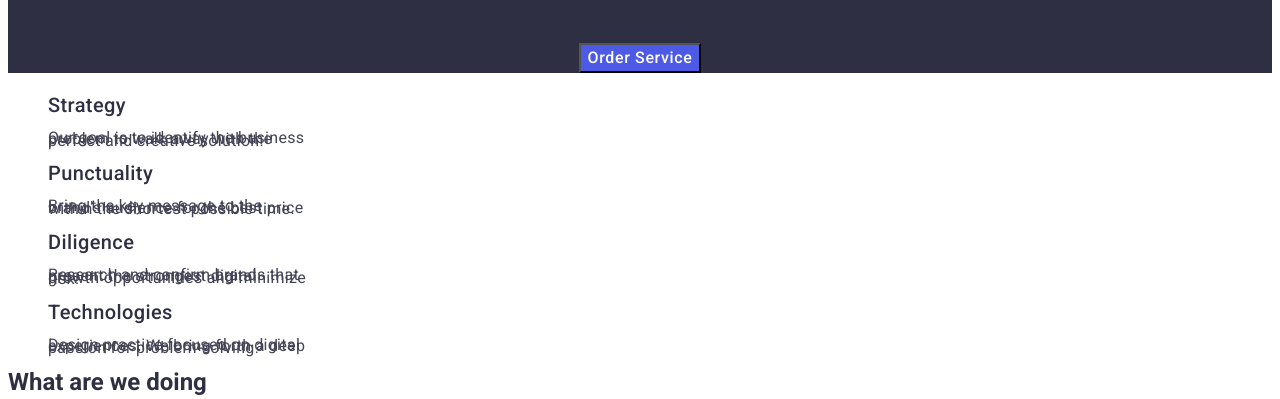
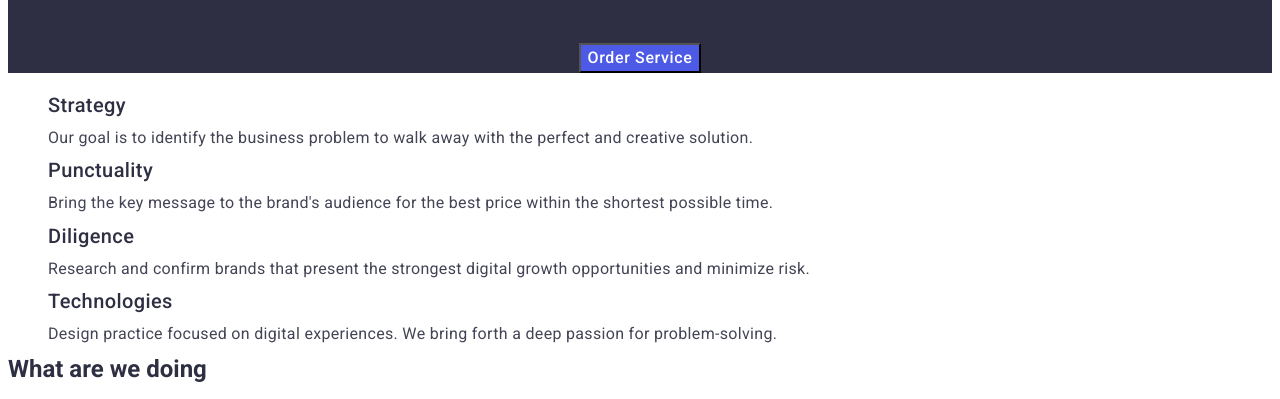
Before and after one commit to RedNadka/goit-markup-hw-02, a plain HTML site: page index.html in a window 1280 px wide. Shown: the part 351-750 px from the top of the page. Drawn offline with Linux system fonts and the light colour scheme.

Commit message:
chage width

```diff
--- a/css/style.css
+++ b/css/style.css
@@ -84,9 +84,7 @@ font-weight: 500;
 line-height: 1.5;
 letter-spacing: 0.64px;
 }
-.article-list-item {
-width: 264px
-}
+
 .article-list-item h3 {
 font-size: 20px;
 font-weight: 500;
@@ -94,7 +92,7 @@ line-height: 1.2;
 letter-spacing: 0.4px;
 }
 
-.article-list-item p{
+.article-list-item p {
 color: var(--slate, #434455);
 font-size: 16px;
 line-height: 1.5;
```
